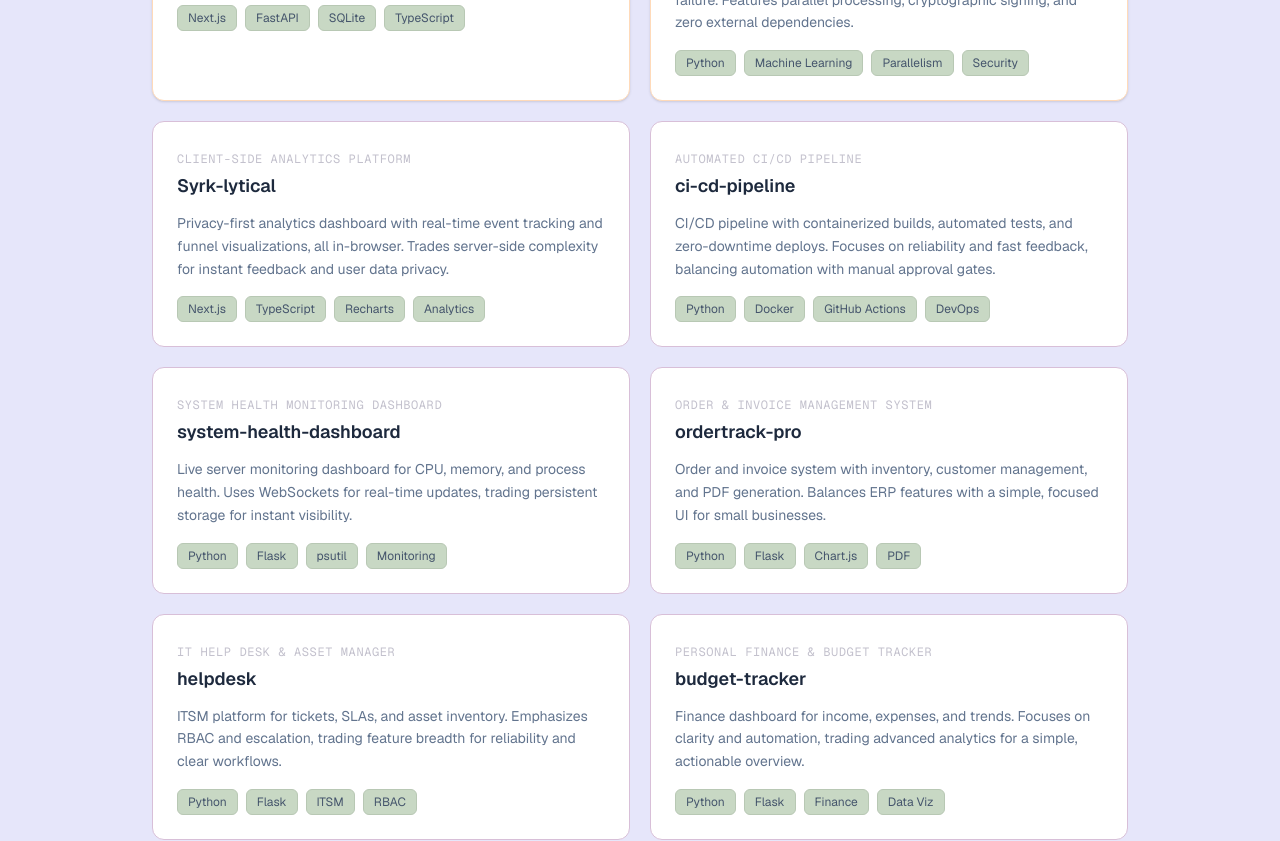
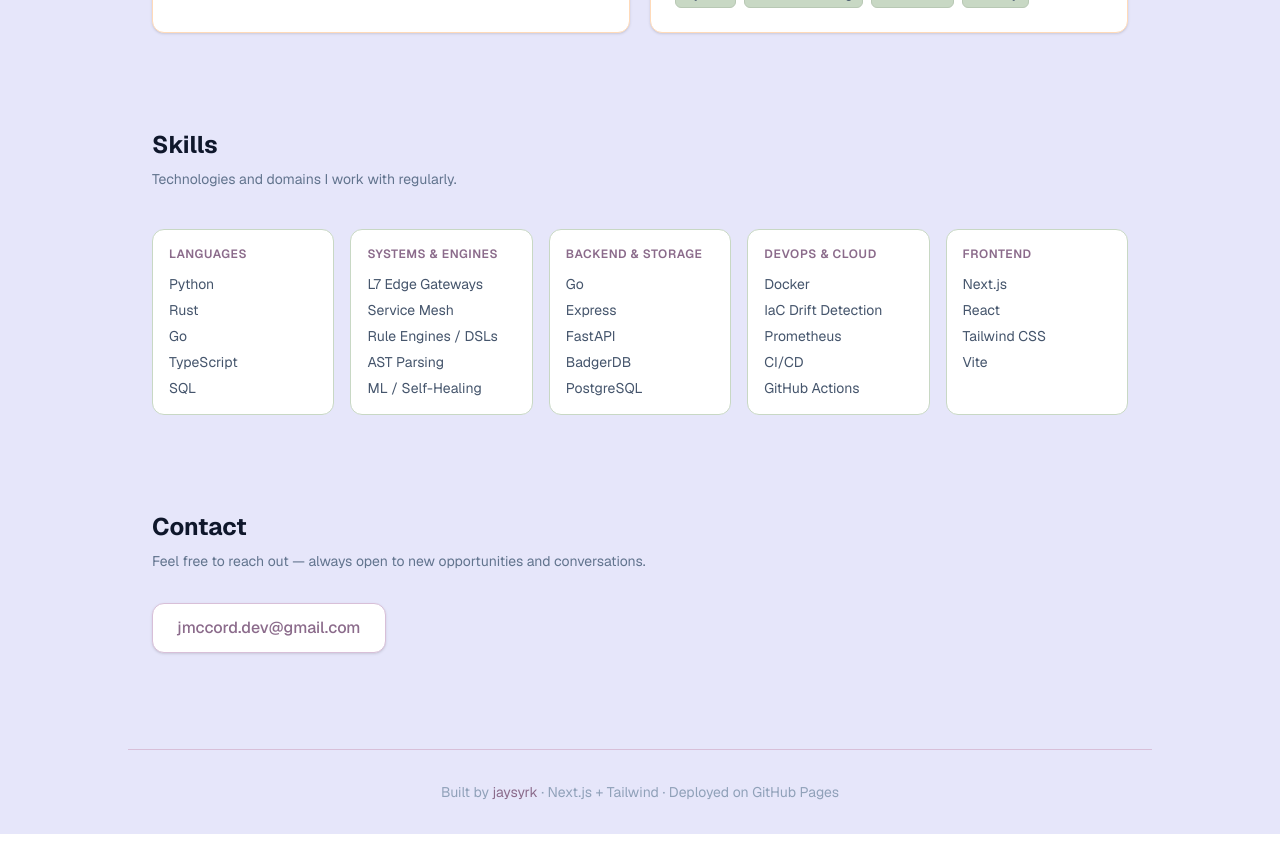
Before and after one commit to jaysyrk/jaysyrk.github.io, a Next.js app: page / in a window 1280 px wide. Shown: the part 1380-2221 px from the top of the page. Built offline with nearby package versions, Linux system fonts and the light colour scheme.

Commit message:
feat: prune portfolio to showcase premium systems projects

```diff
--- a/app/page.tsx
+++ b/app/page.tsx
@@ -36,15 +36,6 @@ const projects = [
     highlight: true,
   },
   {
-    name: "roadmap-flagmanager",
-    tagline: "Product Roadmap & Feature Flag Manager",
-    description:
-      "Roadmap and feature flag manager with live toggles and AI changelogs. Prioritizes real-time control and auditability, balancing flexibility for product teams with safe deployment workflows.",
-    tags: ["Next.js", "FastAPI", "SQLite", "TypeScript"],
-    href: "https://github.com/jaysyrk/roadmap-flagmanager",
-    highlight: true,
-  },
-  {
     name: "SelfSynthEngine",
     tagline: "Self-Writing File Optimization Engine",
     description:
@@ -53,68 +44,14 @@ const projects = [
     href: "https://github.com/jaysyrk/SelfSynthEngine",
     highlight: true,
   },
-  {
-    name: "Syrk-lytical",
-    tagline: "Client-Side Analytics Platform",
-    description:
-      "Privacy-first analytics dashboard with real-time event tracking and funnel visualizations, all in-browser. Trades server-side complexity for instant feedback and user data privacy.",
-    tags: ["Next.js", "TypeScript", "Recharts", "Analytics"],
-    href: "https://github.com/jaysyrk/Syrk-lytical",
-    highlight: false,
-  },
-  {
-    name: "ci-cd-pipeline",
-    tagline: "Automated CI/CD Pipeline",
-    description:
-      "CI/CD pipeline with containerized builds, automated tests, and zero-downtime deploys. Focuses on reliability and fast feedback, balancing automation with manual approval gates.",
-    tags: ["Python", "Docker", "GitHub Actions", "DevOps"],
-    href: "https://github.com/jaysyrk/ci-cd-pipeline",
-    highlight: false,
-  },
-  {
-    name: "system-health-dashboard",
-    tagline: "System Health Monitoring Dashboard",
-    description:
-      "Live server monitoring dashboard for CPU, memory, and process health. Uses WebSockets for real-time updates, trading persistent storage for instant visibility.",
-    tags: ["Python", "Flask", "psutil", "Monitoring"],
-    href: "https://github.com/jaysyrk/system-health-dashboard",
-    highlight: false,
-  },
-  {
-    name: "ordertrack-pro",
-    tagline: "Order & Invoice Management System",
-    description:
-      "Order and invoice system with inventory, customer management, and PDF generation. Balances ERP features with a simple, focused UI for small businesses.",
-    tags: ["Python", "Flask", "Chart.js", "PDF"],
-    href: "https://github.com/jaysyrk/ordertrack-pro",
-    highlight: false,
-  },
-  {
-    name: "helpdesk",
-    tagline: "IT Help Desk & Asset Manager",
-    description:
-      "ITSM platform for tickets, SLAs, and asset inventory. Emphasizes RBAC and escalation, trading feature breadth for reliability and clear workflows.",
-    tags: ["Python", "Flask", "ITSM", "RBAC"],
-    href: "https://github.com/jaysyrk/helpdesk",
-    highlight: false,
-  },
-  {
-    name: "budget-tracker",
-    tagline: "Personal Finance & Budget Tracker",
-    description:
-      "Finance dashboard for income, expenses, and trends. Focuses on clarity and automation, trading advanced analytics for a simple, actionable overview.",
-    tags: ["Python", "Flask", "Finance", "Data Viz"],
-    href: "https://github.com/jaysyrk/budget-tracker",
-    highlight: false,
-  },
 ];
 
 const skills = [
-  { category: "Languages", items: ["Python", "Rust", "Go", "C", "SQL"] },
-  { category: "Frontend", items: ["Next.js", "React", "Tailwind CSS", "Recharts"] },
-  { category: "Backend", items: ["Go", "FastAPI", "Flask", "BadgerDB", "PostgreSQL"] },
-  { category: "Infra / DevOps", items: ["Docker", "GitHub Actions", "CI/CD", "SQLite"] },
-  { category: "Product", items: ["Roadmapping", "Feature Flags", "Changelogs", "ITSM"] },
+  { category: "Languages", items: ["Python", "Rust", "Go", "TypeScript", "SQL"] },
+  { category: "Systems & Engines", items: ["L7 Edge Gateways", "Service Mesh", "Rule Engines / DSLs", "AST Parsing", "ML / Self-Healing"] },
+  { category: "Backend & Storage", items: ["Go", "Express", "FastAPI", "BadgerDB", "PostgreSQL"] },
+  { category: "DevOps & Cloud", items: ["Docker", "IaC Drift Detection", "Prometheus", "CI/CD", "GitHub Actions"] },
+  { category: "Frontend", items: ["Next.js", "React", "Tailwind CSS", "Vite"] },
 ];
 
 export default function Home() {
@@ -171,13 +108,15 @@ export default function Home() {
         </p>
 
         <div className="grid grid-cols-1 md:grid-cols-2 gap-5">
-          {projects.map((project) => (
+          {projects.map((project, index) => (
             <a
               key={project.name}
               href={project.href}
               target="_blank"
               rel="noopener noreferrer"
               className={`group block rounded-xl border p-6 transition-all hover:-translate-y-0.5 hover:shadow-lg ${
+                index === 0 ? "md:col-span-2" : ""
+              } ${
                 project.highlight
                   ? "border-[#FFDAB9] bg-white hover:border-[#f0c49a] shadow-sm hover:shadow-[#FFDAB9]/60"
                   : "border-[#D8BFD8] bg-white hover:border-[#caaeca] hover:shadow-[#D8BFD8]/60"
```
